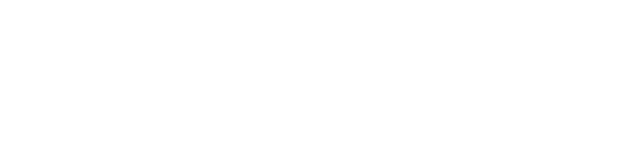
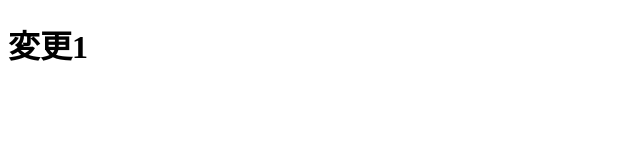
Before and after one commit to emiriemiri/my_first_git, a plain HTML site: page index.html in a window 1280 px wide. Shown: the whole page, without its empty margins (0-640 px from the left). Drawn offline with Linux system fonts and the light colour scheme.

Commit message:
change_1

```diff
--- a/index.html
+++ b/index.html
@@ -6,5 +6,6 @@
 </head>
 
 <body>
+	<h1>変更1</h1>
 </body>
 </html>
```
Also changed, not shown: 1 other file.
